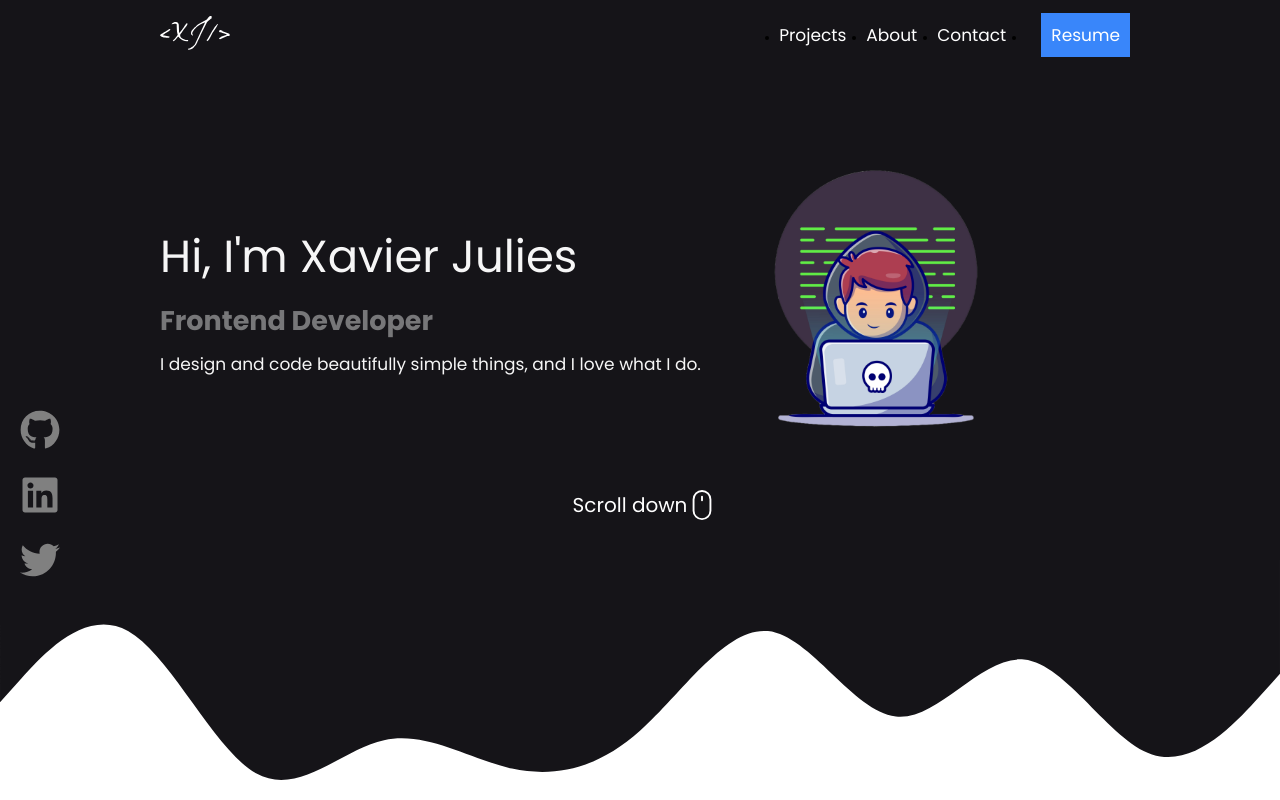
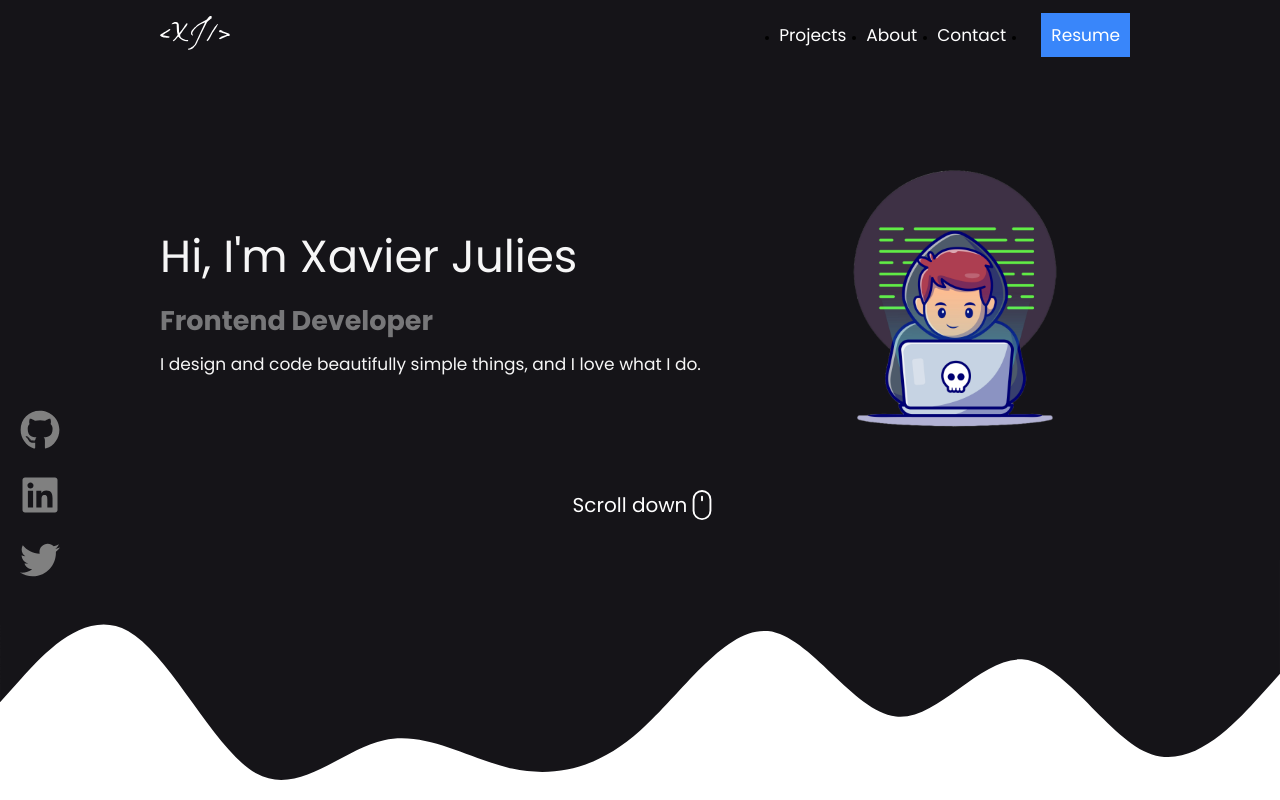
Before and after one commit to XavierJ96/Portfolio, a React (Vite) app: page / in a window 1280 px wide. Shown: the top 800 px of the page. Built offline with nearby package versions, Linux system fonts and the light colour scheme.

Commit message:
Hero updated

```diff
--- a/src/Components/Hero/Hero.css
+++ b/src/Components/Hero/Hero.css
@@ -91,6 +91,8 @@
         display: flex;
         flex-direction: row;
         align-items: center;
+        justify-content: space-between;
+        width: 100%;
     }
 
     .scroll-text{
--- a/src/Components/Navbar/Navbar.css
+++ b/src/Components/Navbar/Navbar.css
@@ -92,6 +92,11 @@ body{
   font-size: 1.3rem;
 }
 
+.resume:hover{
+  color:#151418;
+  background-color: white;
+}
+
 
 @keyframes fadeIn {
     0% {
```
